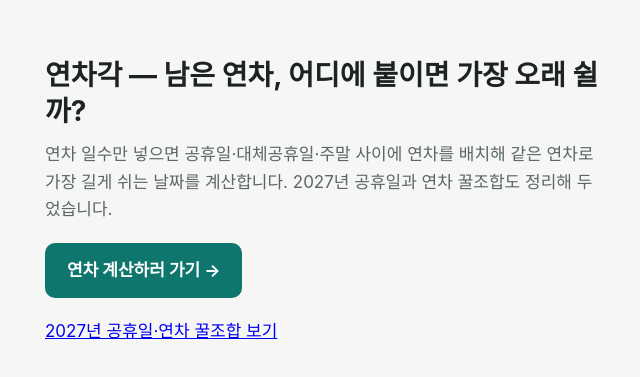
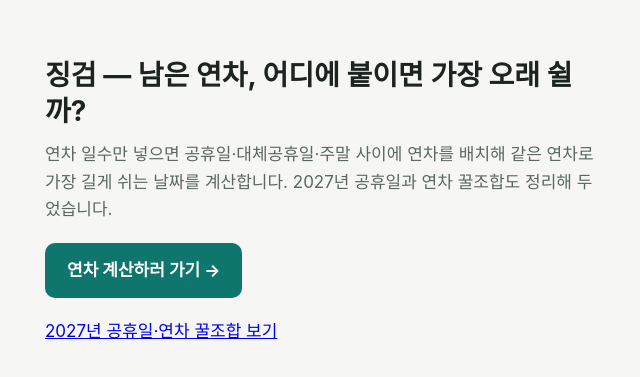
Before and after one commit to rolex0331-cloud/rolex0331-cloud.github.io, a plain HTML site: page index.html in a window 1280 px wide. Shown: the part 189-566 px from the top of the page, without its empty margins (315-955 px from the left). Drawn offline with Linux system fonts and the light colour scheme.

Commit message:
이름 변경: 징검
Co-Authored-By: Claude Opus 5.5 <noreply@anthropic.com>

```diff
--- a/index.html
+++ b/index.html
@@ -3,8 +3,8 @@
 <head>
 <meta charset="utf-8">
 <meta name="viewport" content="width=device-width, initial-scale=1">
-<title>연차각 — 남은 연차로 가장 길게 쉬는 날짜 계산</title>
-<meta name="description" content="남은 연차 일수를 넣으면 공휴일·대체공휴일·주말에 연차를 붙여 가장 길게 쉬는 날짜를 계산하는 무료 도구, 연차각으로 이동합니다.">
+<title>징검 — 남은 연차로 가장 길게 쉬는 날짜 계산</title>
+<meta name="description" content="남은 연차 일수를 넣으면 공휴일·대체공휴일·주말에 연차를 붙여 가장 길게 쉬는 날짜를 계산하는 무료 도구, 징검으로 이동합니다.">
 <meta name="naver-site-verification" content="128920b591b64b1e73eb0f5b807e64e2b8bc6406">
 <link rel="canonical" href="https://rolex0331-cloud.github.io/yeonchagak/">
 <style>
@@ -17,7 +17,7 @@ a.btn{display:inline-block;background:var(--brand);color:#fff;text-decoration:no
 </head>
 <body>
 <main>
-<h1>연차각 — 남은 연차, 어디에 붙이면 가장 오래 쉴까?</h1>
+<h1>징검 — 남은 연차, 어디에 붙이면 가장 오래 쉴까?</h1>
 <p>연차 일수만 넣으면 공휴일·대체공휴일·주말 사이에 연차를 배치해 같은 연차로 가장 길게 쉬는 날짜를 계산합니다. 2027년 공휴일과 연차 꿀조합도 정리해 두었습니다.</p>
 <p><a class="btn" href="/yeonchagak/">연차 계산하러 가기 →</a></p>
 <p><a href="/yeonchagak/2027-holidays/">2027년 공휴일·연차 꿀조합 보기</a></p>
```
Also changed, not shown: 1 other file.
